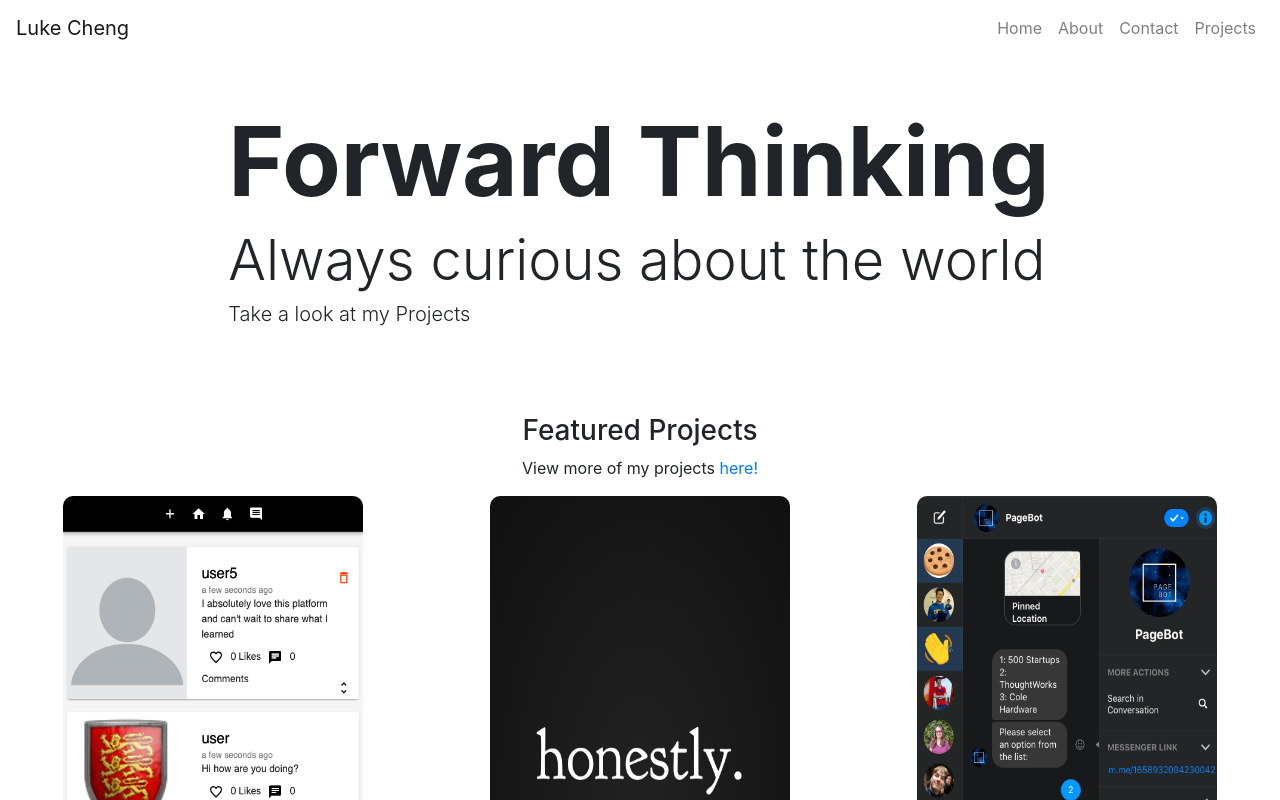
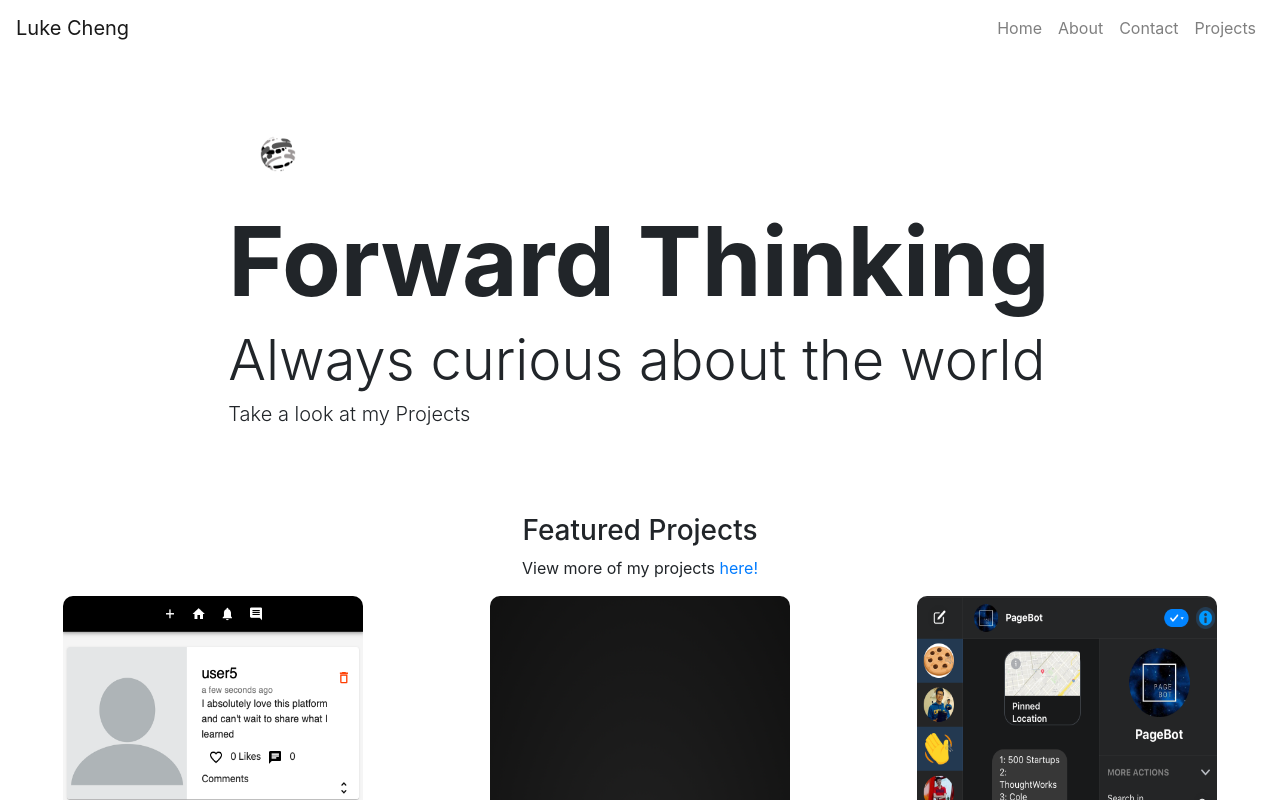
Before and after one commit to lukecheng1998/portfolio-website, a React (Create React App) app: page / in a window 1280 px wide. Shown: the top 800 px of the page. Built offline with nearby package versions, Linux system fonts and the light colour scheme.

Commit message:
long time no changes

```diff
--- a/src/components/Card.js
+++ b/src/components/Card.js
@@ -2,7 +2,7 @@ import React, { useState } from "react";
 import { render } from "react-dom";
 import CardInfo from "../components/Cardinfo";
 import { useSpring, animated } from "react-spring";
-import logo from "../assets/images/Luke logo with text w_out background.png"
+
 const calc = (x, y) => [
   -(y - window.innerHeight / 2) / 20,
   (x - window.innerWidth / 2) / 20,
@@ -26,10 +26,6 @@ function Card(props) {
           className="l-card-image"
           src={props.item.imgSrc}
           alt={props.item.imgSrc}
-        />
-        <img
-          className="titlepage"
-          imgSrc={logo}
         />
       </animated.div>
       <animated.div
--- a/src/components/Hero.js
+++ b/src/components/Hero.js
@@ -3,6 +3,9 @@ import { Jumbotron } from "react-bootstrap";
 import { Container, Row, Col } from "react-bootstrap";
 import { render } from "react-dom";
 import { useSpring, animated } from "react-spring";
+
+import logo from "../assets/images/Luke cheng logo w.out text and back.png"
+
 function Hero(props) {
     const style = useSpring({opacity: 1, from: {opacity: 0}})
   return (
@@ -11,6 +14,12 @@ function Hero(props) {
         <Row className="justify-content-center py-5 ">
           <Col md={8} sm={12}>
             <animated.div style={style}>
+              <img
+                src={logo}
+                width={100}
+                height={100}
+                align={"center"}
+              />
               {props.title && (
                 <h1 className="display-1 font-weight-bolder">{props.title}</h1>
               )}
```
Also changed, not shown: src/assets/images/Luke Cheng Logo.png (renamed from public/logos/Luke Cheng Logo.png), src/assets/images/Luke cheng logo w.out text and back.png (added).
